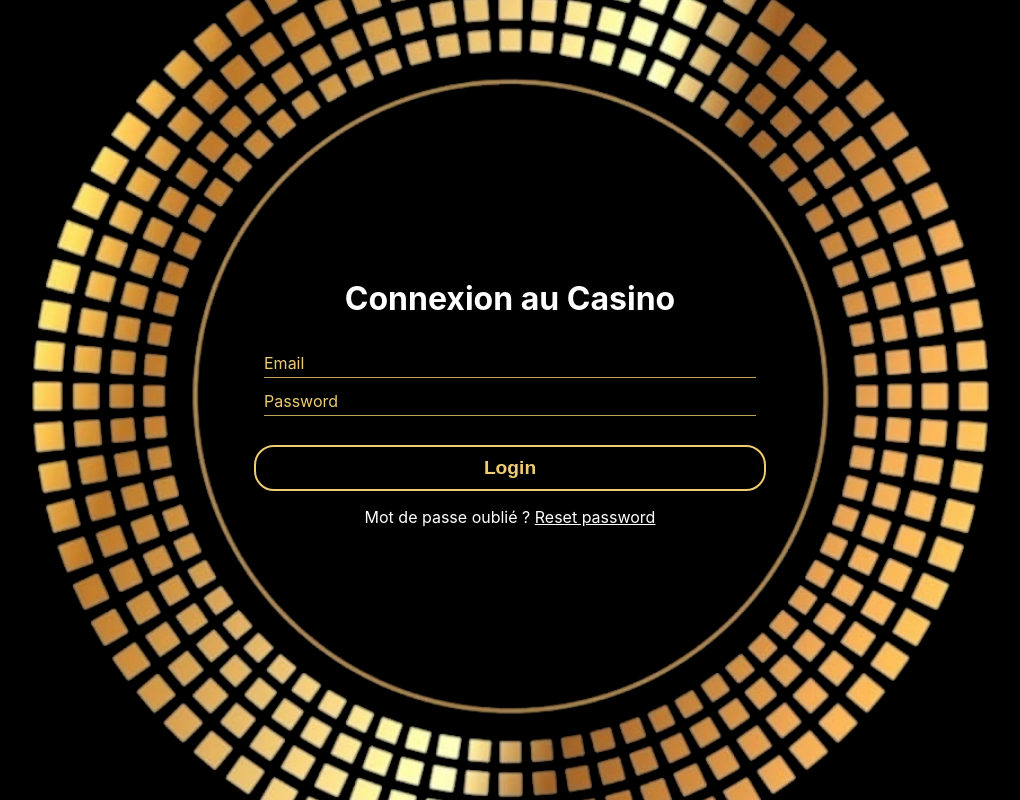
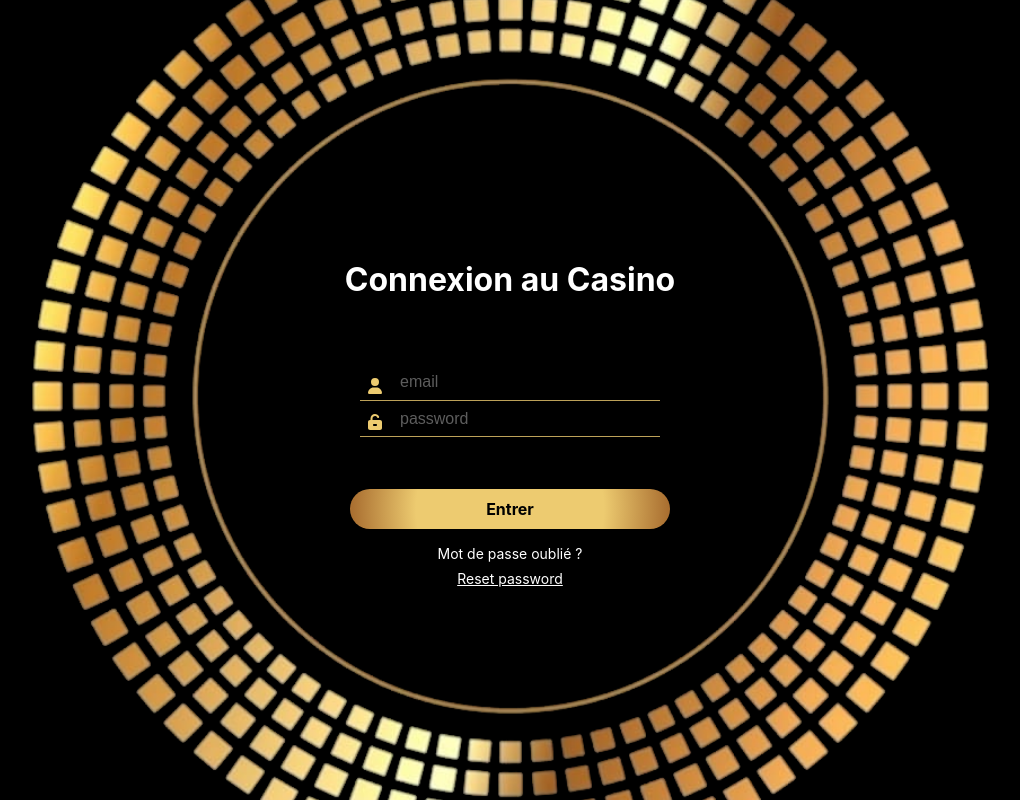
Before and after one commit to MaximeJezequel/casino-offline, a React (Create React App) app: page /login in a window 1280 px wide. Shown: the whole page, without its empty margins (130-1150 px from the left). Built offline with nearby package versions, Linux system fonts and the light colour scheme; no server answers.

Commit message:
4th line + updated login

```diff
--- a/package.json
+++ b/package.json
@@ -3,6 +3,10 @@
   "version": "0.1.0",
   "private": true,
   "dependencies": {
+    "@fortawesome/fontawesome-svg-core": "^6.2.0",
+    "@fortawesome/free-regular-svg-icons": "^6.2.0",
+    "@fortawesome/free-solid-svg-icons": "^6.2.0",
+    "@fortawesome/react-fontawesome": "^0.2.0",
     "@testing-library/jest-dom": "^5.16.5",
     "@testing-library/react": "^13.4.0",
     "@testing-library/user-event": "^13.5.0",
--- a/src/App.css
+++ b/src/App.css
@@ -24,7 +24,7 @@ main {
   height: 100vh;
   background-image: url("./assets/casino_spin.png");
   background-position: center;
-  background-size: auto 75%;
+  background-size: auto 90%;
   background-repeat: no-repeat;
 }
 
--- a/src/components/AliceCard.js
+++ b/src/components/AliceCard.js
@@ -17,6 +17,7 @@ const AliceCard = ({ item, newIndex }) => {
         <span className="card-span">{item.line1}</span>
         <span className="card-span">{item.line2}</span>
         <span className="card-span">{item.line3}</span>
+        <span className="card-span">{item.line4}</span>
       </h2>
       {newIndex > 0 && <div className={`card-token hotel${newIndex}`}></div>}
     </div>
--- a/src/components/ForgotPassword.js
+++ b/src/components/ForgotPassword.js
@@ -1,6 +1,9 @@
 import { useEffect, useState } from "react"
 import { Link, useNavigate } from "react-router-dom"
 import { UserAuth } from "../context/AuthContext"
+
+import { faUser } from "@fortawesome/free-solid-svg-icons"
+import { FontAwesomeIcon } from "@fortawesome/react-fontawesome"
 
 const ForgotPassword = () => {
   const [email, setEmail] = useState("")
@@ -14,6 +17,9 @@ const ForgotPassword = () => {
       navigate("/login")
     } catch (error) {
       console.log(error.message)
+      alert(
+        "Oups, il y a eu un problème ! Veuillez vérifier l'adresse email saisie."
+      )
     }
   }
 
@@ -26,28 +32,30 @@ const ForgotPassword = () => {
   return (
     <main>
       <div className="connexion">
+        <form onSubmit={handleSubmit}>
+          <div className="connexion-top">
             <h1>Mot de passe oublié</h1>
-        <form onSubmit={handleSubmit}>
+          </div>
+          <div className="connexion-middle">
             <div className="connexion-email">
-            <label htmlFor="email">Email</label>
+              <label htmlFor="email">
+                <FontAwesomeIcon icon={faUser} />
+              </label>
               <input
                 id="email"
                 type="email"
+                placeholder="email"
                 onChange={(e) => setEmail(e.target.value)}
               />
             </div>
+          </div>
+          <div className="connexion-bottom">
             <button>Envoyer</button>
-          <p>
-            J'ai retrouvé la mémoire...{" "}
-            <Link
-              style={{
-                color: "white",
-              }}
-              to="/login"
-            >
-              Log in
-            </Link>
-          </p>
+            <div className="connexion-wrapper">
+              <p>J'ai retrouvé la mémoire... </p>
+              <Link to="/login">Log in</Link>
+            </div>
+          </div>
         </form>
       </div>
     </main>
--- a/src/components/Login.css
+++ b/src/components/Login.css
@@ -1,34 +1,42 @@
+input:-webkit-autofill,
+input:-webkit-autofill:hover,
+input:-webkit-autofill:focus,
+textarea:-webkit-autofill,
+textarea:-webkit-autofill:hover,
+textarea:-webkit-autofill:focus,
+select:-webkit-autofill,
+select:-webkit-autofill:hover,
+select:-webkit-autofill:focus {
+  border: none;
+  -webkit-text-fill-color: #edcb70;
+  -webkit-box-shadow: 0 0 0px 1000px transparent inset;
+  transition: background-color 5000s ease-in-out 0s;
+}
+
 .connexion form {
+  width: min(90vw, 80vh);
+  padding: 1rem;
+}
+
+.connexion-top {
+  display: flex;
+  justify-content: center;
+  align-items: center;
+  height: 5vh;
+  padding: 2vh 0;
+}
+
+.connexion-middle {
+  padding: 2vh 0;
+}
+
+.connexion-bottom {
   display: flex;
   flex-direction: column;
-  justify-content: space-between;
-  width: 80vw;
-}
-
-.connexion button {
-  background-color: black;
-  color: #edcb70;
-  border: 2px solid #edcb70;
-  border-radius: 20px;
-  margin-top: 30px;
-  padding: 10px;
-  font-size: 1.2rem;
-  font-weight: bold;
-  cursor: pointer;
-}
-
-.connexion button:hover,
-.connexion button:focus {
-  color: black;
-  background-color: #edcb70;
-  background: rgb(237, 203, 112);
-  background: radial-gradient(
-    circle,
-    rgba(237, 203, 112, 1) 59%,
-    rgba(169, 110, 48, 1) 100%
-  );
-  outline: none;
-  border: 2px solid transparent;
+  justify-content: center;
+  align-items: center;
+  height: 5vh;
+  padding: 2vh 0;
 }
 
 .connexion-email,
@@ -36,24 +44,25 @@
   display: flex;
   justify-content: center;
   position: relative;
+  max-width: 300px;
+  margin: 0 auto;
 }
 
 .connexion-email input,
 .connexion-password input,
 .connexion-email input:-webkit-autofill,
-.connexion-password input:-webkit-autofill{
+.connexion-password input:-webkit-autofill {
   width: 100%;
-  margin: 10px;
-  padding: 5px;
-  font-size: 16px;
-  padding-left: 80px;
-  background-color: black !important;
-  color: #edcb70 !important;
+  margin: 1px 0 -1px 0;
+  font-size: 1rem;
+  padding: 0.5rem 0rem 0.5rem 2.5rem;
+  height: 1.2em;
+  background-color: transparent;
+  color: #edcb70;
+  border: none;
+  border-bottom: 1px solid #edcb70;
   outline: none;
-  border: none;
   opacity: 0.8;
-  border-bottom: 1px solid #edcb70;
-  margin-bottom: -1px;
   fill: none !important;
 }
 
@@ -66,15 +75,86 @@
 .connexion-email label,
 .connexion-password label {
   position: absolute;
-  left: 10px;
-  top: 14px;
-  font-size: 16px;
+  left: 0.5rem;
+  top: 0.75rem;
   color: #edcb70;
   z-index: 2;
 }
 
+.connexion button {
+  width: 50%;
+  padding: 0.5rem;
+  margin-top: 12vh;
+  font-size: 1rem;
+  outline: none;
+  border: 2px solid transparent;
+  border-radius: 1.5rem;
+  font-family: -apple-system, BlinkMacSystemFont, "Segoe UI", "Roboto", "Oxygen",
+    "Ubuntu", "Cantarell", "Fira Sans", "Droid Sans", "Helvetica Neue",
+    sans-serif;
+  font-weight: bold;
+  color: black;
+  background-color: #edcb70;
+  background: #edcb70;
+  background: radial-gradient(
+    circle,
+    rgba(237, 203, 112, 1) 59%,
+    rgba(169, 110, 48, 1) 100%
+  );
+  cursor: pointer;
+}
+
+.connexion button:hover,
+.connexion button:focus {
+  border: 2px solid #edcb70;
+  background: radial-gradient(
+    circle,
+    rgba(237, 203, 112, 1) 31%,
+    rgba(169, 110, 48, 1) 100%
+  );
+}
+
+.connexion-wrapper {
+  display: "flex";
+  flex-wrap: "wrap";
+  justify-content: "center";
+  align-items: "center";
+  gap: "0.25rem";
+  margin-top: 10px;
+  font-size: 14px;
+}
+
+.connexion-wrapper p {
+  margin: 1rem 0 0.5rem 0;
+}
+
+.connexion-wrapper a {
+  color: white;
+  cursor: pointer;
+}
+
 @media (orientation: landscape) {
-  .connexion form {
-    width: 40vw;
+  .connexion-middle {
+    padding: 6vh 0 4vh 0;
+  }
+
+  .connexion button {
+    margin: 4.2rem 0 0 0;
+  }
+
+  .connexion-wrapper {
+    margin-top: 0px;
+  }
+
+  .connexion-top {
+    margin-top: 0;
+    padding-top: 0;
   }
 }
+
+@media screen and (min-width: 768px) and (orientation: portrait) {
+  .connexion-email,
+  .connexion-password {
+    max-width: 600px;
+  }
+}
--- a/src/components/Login.js
+++ b/src/components/Login.js
@@ -1,6 +1,9 @@
 import { useEffect, useState } from "react"
 import { Link, useNavigate } from "react-router-dom"
 import { UserAuth } from "../context/AuthContext"
+
+import { faUnlockKeyhole, faUser } from "@fortawesome/free-solid-svg-icons"
+import { FontAwesomeIcon } from "@fortawesome/react-fontawesome"
 
 import "./Login.css"
 
@@ -17,6 +20,7 @@ const Login = () => {
       await logInWithEmail(email, password)
     } catch (error) {
       console.log(error.message)
+      alert("Email ou mot de passe non valide")
     }
   }
 
@@ -29,36 +33,41 @@ const Login = () => {
   return (
     <main>
       <div className="connexion">
+        <form onSubmit={handleSubmit}>
+          <div className="connexion-top">
             <h1>Connexion au Casino</h1>
-        <form onSubmit={handleSubmit}>
+          </div>
+          <div className="connexion-middle">
             <div className="connexion-email">
-            <label htmlFor="email">Email</label>
+              <label htmlFor="email">
+                <FontAwesomeIcon icon={faUser} />
+              </label>
               <input
                 id="email"
                 type="email"
+                placeholder="email"
                 onChange={(e) => setEmail(e.target.value)}
               />
             </div>
             <div className="connexion-password">
-            <label htmlFor="password">Password</label>
+              <label htmlFor="password">
+                <FontAwesomeIcon icon={faUnlockKeyhole} />
+              </label>
               <input
                 id="password"
                 type="password"
+                placeholder="password"
                 onChange={(e) => setPassword(e.target.value)}
               />
             </div>
-          <button>Login</button>
-          <p>
-            Mot de passe oublié ?{" "}
-            <Link
-              style={{
-                color: "white",
-              }}
-              to="/reset-password"
-            >
-              Reset password
-            </Link>
-          </p>
+          </div>
+          <div className="connexion-bottom">
+            <button>Entrer</button>
+            <div className="connexion-wrapper">
+              <p>Mot de passe oublié ? </p>
+              <Link to="/reset-password">Reset password</Link>
+            </div>
+          </div>
         </form>
       </div>
     </main>
--- a/src/data/cards.js
+++ b/src/data/cards.js
@@ -5,9 +5,10 @@ const cards = [
     line3: "Prêt à défier le hasard ?",
   },
   {
-    line1: "Avant de commencer, échangez ",
-    line2: "chaque pièce avec un billet",
-    line3: "en suivant une flèche.",
+    line1: "Avant de commencer,",
+    line2: "échangez chaque pièce",
+    line3: "avec un billet",
+    line4: "en suivant une flèche.",
   },
   {
     line1: "Echangez",
```
Also changed, not shown: public/manifest.json, 1 other file (tests, documents, lock files or other folders). Lines whose indentation alone changed are shown as unchanged.
